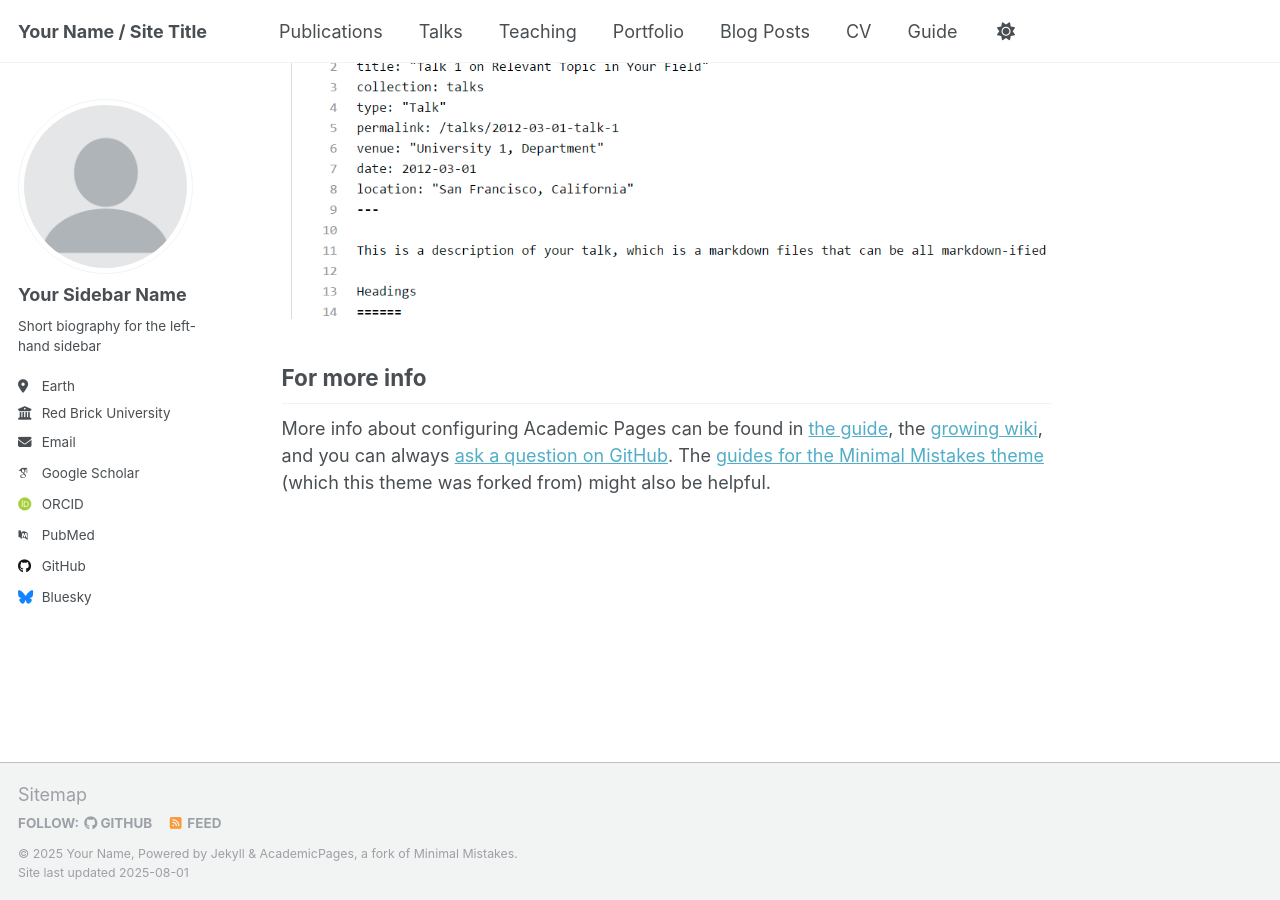
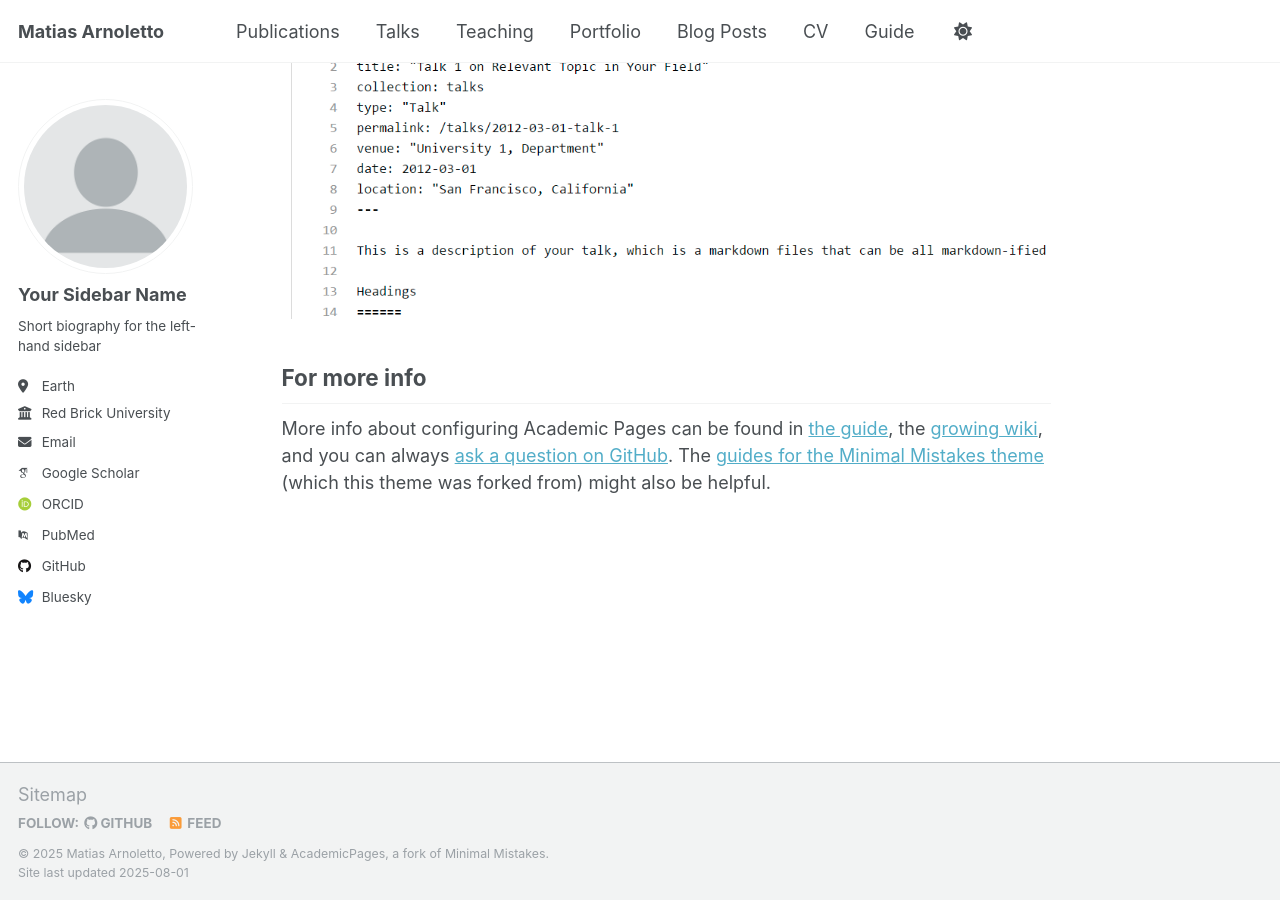
Before and after one commit to matiarno/matiarni.publications.io, a Jekyll site: the page built from _pages/about.md, in a window 1280 px wide and 900 px high, scrolled down 2880 px. Built offline with Jekyll 4.4.1, drawn with Linux system fonts in a browser that asks for light colours; some web fonts are replaced; a script that is not in the unit is left out.

Commit message:
Update _config.yml

```diff
--- a/_config.yml
+++ b/_config.yml
@@ -9,10 +9,10 @@
 # Basic Site Settings
 locale                   : "en-US"
 site_theme               : "default"
-title                    : "Your Name / Site Title"
+title                    : "Matias Arnoletto"
 title_separator          : "-"
-name                     : &name "Your Name"
-description              : &description "personal description"
+name                     : &name "Matias Arnoletto"
+description              : &description "Analytics, Data Science and Econometrics"
 url                      : https://academicpages.github.io # the base hostname & protocol for your site e.g. "https://[your GitHub username].github.io" or if you already have some other page hosted on Github then use "https://[your GitHub username].github.io/[Your Repo Name]"
 baseurl                  : "" # the subpath of your site, e.g. "/blog"
 repository               : "academicpages/academicpages.github.io"
```
